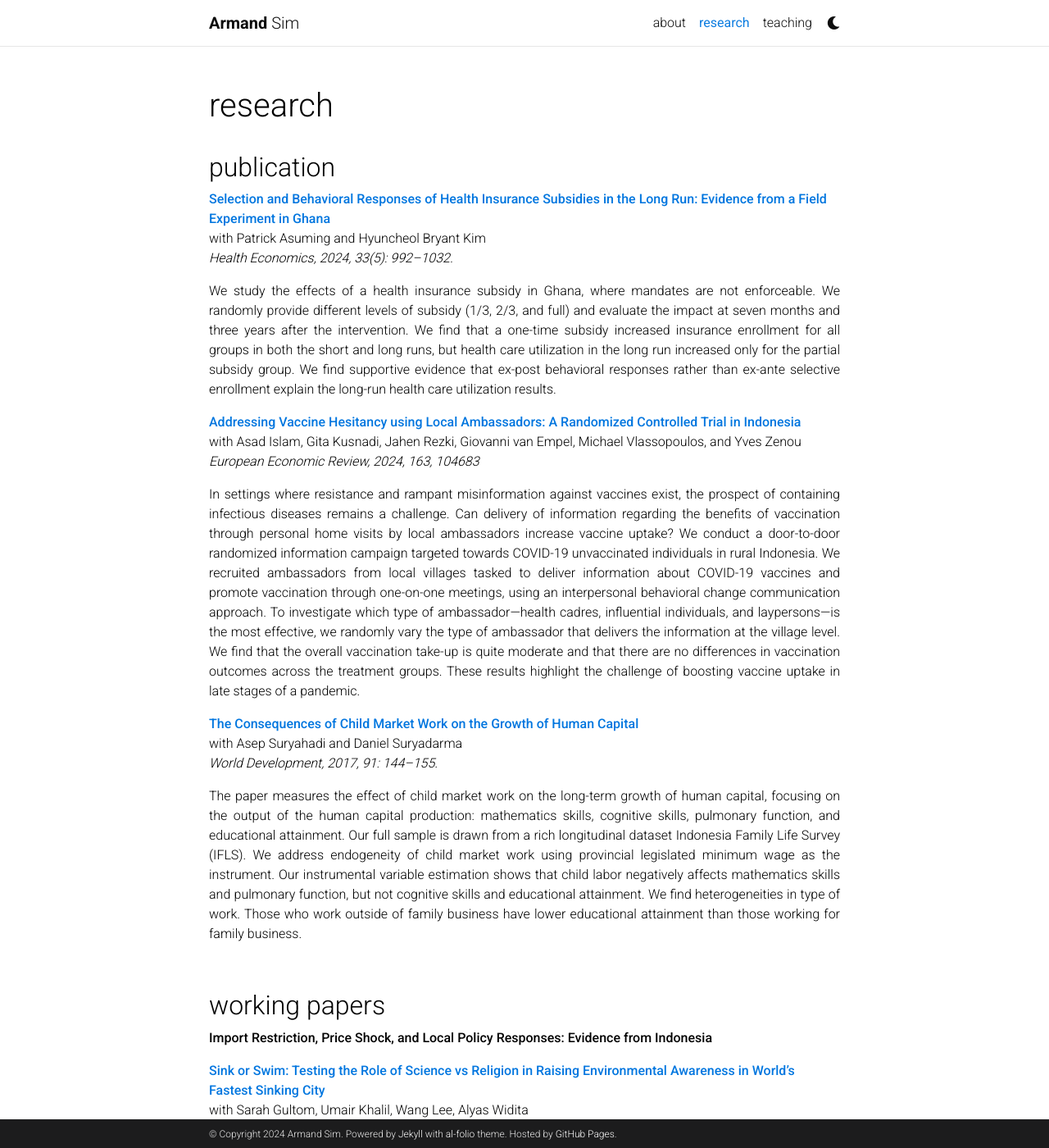
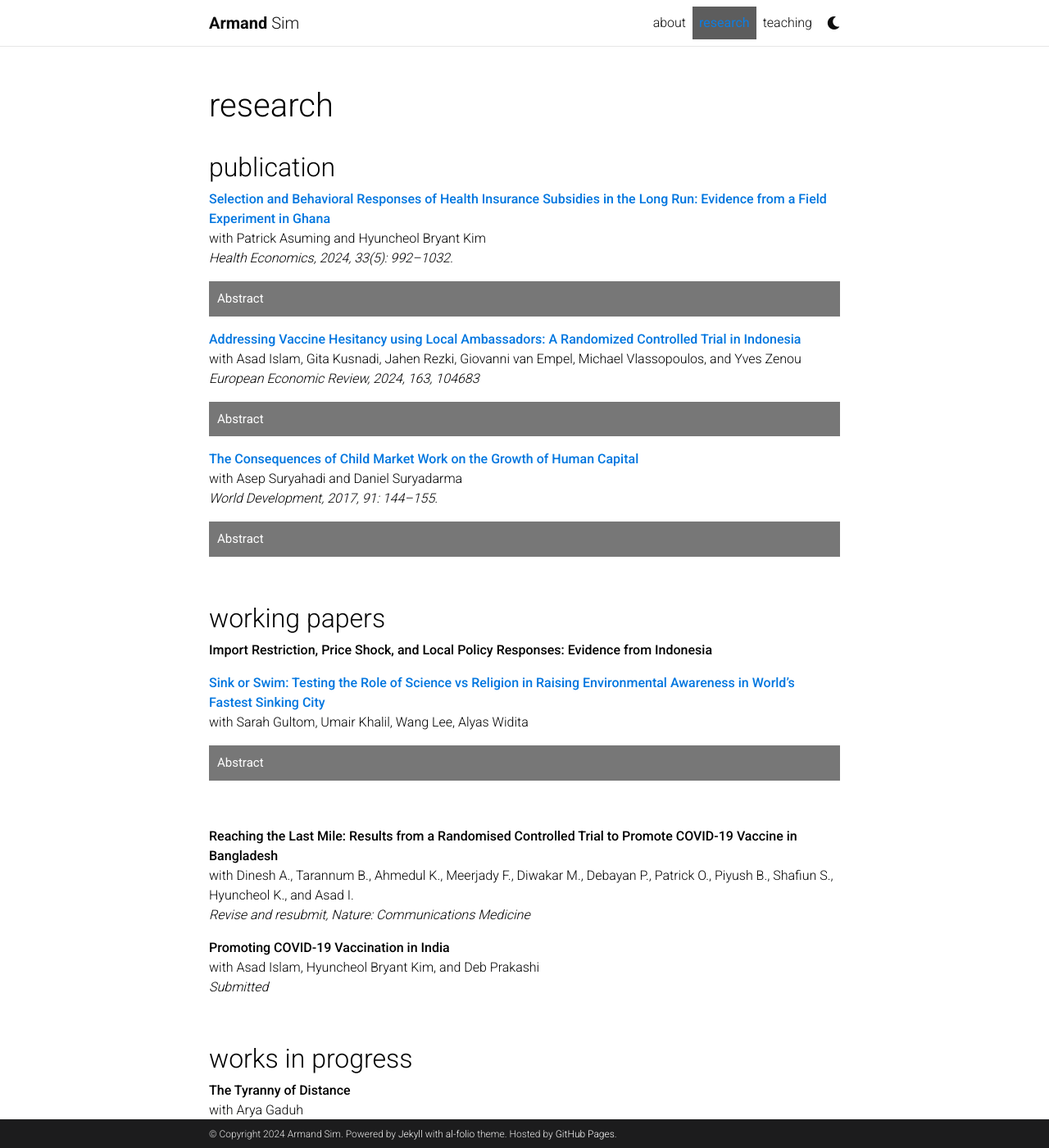
Before and after one commit to armandsim/armandsim.github.io, a Jekyll site: the page built from _pages/research.md, in a window 1280 px wide and 1400 px high. Shown: the whole window at 82% size. Built offline with Jekyll 4.4.1, drawn with Linux system fonts in a browser that asks for light colours; comment, search, counter and statistics services are not loaded; a style sheet for code colours, icons or effects is not loaded; some of the changed text lies outside the part shown.

Commit message:
Update research.md

```diff
--- a/_pages/research.md
+++ b/_pages/research.md
@@ -13,22 +13,28 @@ nav_order: 2
 with Patrick Asuming and Hyuncheol Bryant Kim <br>
 *Health Economics, 2024, 33(5): 992–1032.* <br>
 
+<button type="button" class="collapsible">Abstract</button>
+<div class="content">
 We study the effects of a health insurance subsidy in Ghana, where mandates are not enforceable. We randomly provide different levels of subsidy (1/3, 2/3, and full) and evaluate the impact at seven months and three years after the intervention. We find that a one-time subsidy increased insurance enrollment for all groups in both the short and long runs, but health care utilization in the long run increased only for the partial subsidy group. We find supportive evidence that ex-post behavioral responses rather than ex-ante selective enrollment explain the long-run health care utilization results.
-{: style="text-align: justify"}
+</div>
 
 **[Addressing Vaccine Hesitancy using Local Ambassadors: A Randomized Controlled Trial in Indonesia](/docs/Vaccine_EER.pdf)** <br>
 with Asad Islam, Gita Kusnadi, Jahen Rezki, Giovanni van Empel, Michael Vlassopoulos, and Yves Zenou <br>
 *European Economic Review, 2024, 163, 104683* <br>
 
+<button type="button" class="collapsible">Abstract</button>
+<div class="content">
 In settings where resistance and rampant misinformation against vaccines exist, the prospect of containing infectious diseases remains a challenge. Can delivery of information regarding the benefits of vaccination through personal home visits by local ambassadors increase vaccine uptake? We conduct a door-to-door randomized information campaign targeted towards COVID-19 unvaccinated individuals in rural Indonesia. We recruited ambassadors from local villages tasked to deliver information about COVID-19 vaccines and promote vaccination through one-on-one meetings, using an interpersonal behavioral change communication approach. To investigate which type of ambassador—health cadres, influential individuals, and laypersons—is the most effective, we randomly vary the type of ambassador that delivers the information at the village level. We find that the overall vaccination take-up is quite moderate and that there are no differences in vaccination outcomes across the treatment groups. These results highlight the challenge of boosting vaccine uptake in late stages of a pandemic.
- {: style="text-align: justify"}
+</div>
 
 **[The Consequences of Child Market Work on the Growth of Human Capital](https://www.sciencedirect.com/science/article/pii/S0305750X15308731?via%3Dihub)** <br>
 with Asep Suryahadi and Daniel Suryadarma <br>
 *World Development, 2017, 91: 144–155.* <br>
 
- The paper measures the effect of child market work on the long-term growth of human capital, focusing on the output of the human capital production: mathematics skills, cognitive skills, pulmonary function, and educational attainment. Our full sample is drawn from a rich longitudinal dataset Indonesia Family Life Survey (IFLS). We address endogeneity of child market work using provincial legislated minimum wage as the instrument. Our instrumental variable estimation shows that child labor negatively affects mathematics skills and pulmonary function, but not cognitive skills and educational attainment. We find heterogeneities in type of work. Those who work outside of family business have lower educational attainment than those working for family business.
- {: style="text-align: justify"}
+<button type="button" class="collapsible">Abstract</button>
+<div class="content">
+The paper measures the effect of child market work on the long-term growth of human capital, focusing on the output of the human capital production: mathematics skills, cognitive skills, pulmonary function, and educational attainment. Our full sample is drawn from a rich longitudinal dataset Indonesia Family Life Survey (IFLS). We address endogeneity of child market work using provincial legislated minimum wage as the instrument. Our instrumental variable estimation shows that child labor negatively affects mathematics skills and pulmonary function, but not cognitive skills and educational attainment. We find heterogeneities in type of work. Those who work outside of family business have lower educational attainment than those working for family business.
+</div>
 
 <br>
 
@@ -39,10 +45,12 @@ with Asep Suryahadi and Daniel Suryadarma <br>
 **[Sink or Swim: Testing the Role of Science vs Religion in Raising Environmental Awareness in World's Fastest Sinking City](/docs/jakarta_draft.pdf)** <br>
 with Sarah Gultom, Umair Khalil, Wang Lee, Alyas Widita <br>
 
+<button type="button" class="collapsible">Abstract</button>
+<div class="content">
 Promoting awareness and encouraging pro-sustainability behaviors to mitigate climate and environmental issues can be challenging due to their polarizing nature. We conduct a large-scale online experiment in Jakarta, the world's fastest sinking city, to examine the impact of messenger identity and narrative style on awareness and behavior regarding land subsidence, a human-induced climate change phenomenon. We vary the messenger identity (an actor portraying either a religious leader or a scientist) and the narrative style of the message (religious vs. scientific). Our results show that exposure to an environmental video message, as opposed to a placebo, increases beliefs, trust in institutions, and pro-sustainability behaviors. The largest impacts arise when a scientist delivers a message embedded with a religious narrative, increasing participants' perceptions of the messenger as persuasive and trustworthy. The effects are more pronounced among individuals with low prior knowledge, high trust in authorities, and those less reliant on groundwater. However, we find limited evidence of heterogeneous treatment effects on actions. Our findings highlight the importance of carefully considering both the message and the messenger in communication strategies in a diverse population.
- {: style="text-align: justify"}
+</div>
 
- <br>
+<br>
 
 **Reaching the Last Mile: Results from a Randomised Controlled Trial to Promote COVID-19 Vaccine in Bangladesh** <br>
 with Dinesh A., Tarannum B., Ahmedul K., Meerjady F., Diwakar M., Debayan P., Patrick O., Piyush B., Shafiun S., Hyuncheol K., and Asad I. <br>
@@ -56,13 +64,50 @@ with Asad Islam, Hyuncheol Bryant Kim, and Deb Prakashi <br>
 
 ## works in progress
 
-
-
-<!-- **Impacts of Mineral Export Ban in Indonesia** <br>
-with Hyuk Harry Son <br> -->
-
 **The Tyranny of Distance** <br>
 with Arya Gaduh <br>
 
 **Economic Crisis and Nation Building** <br>
 with Arya Gaduh <br>
+
+<script>
+var coll = document.getElementsByClassName("collapsible");
+var i;
+
+for (i = 0; i < coll.length; i++) {
+  coll[i].addEventListener("click", function() {
+    this.classList.toggle("active");
+    var content = this.nextElementSibling;
+    if (content.style.display === "block") {
+      content.style.display = "none";
+    } else {
+      content.style.display = "block";
+    }
+  });
+}
+</script>
+
+<style>
+.collapsible {
+  background-color: #777;
+  color: white;
+  cursor: pointer;
+  padding: 10px;
+  width: 100%;
+  border: none;
+  text-align: left;
+  outline: none;
+  font-size: 15px;
+}
+
+.active, .collapsible:hover {
+  background-color: #555;
+}
+
+.content {
+  padding: 0 18px;
+  display: none;
+  overflow: hidden;
+  background-color: #f1f1f1;
+}
+</style>
```
